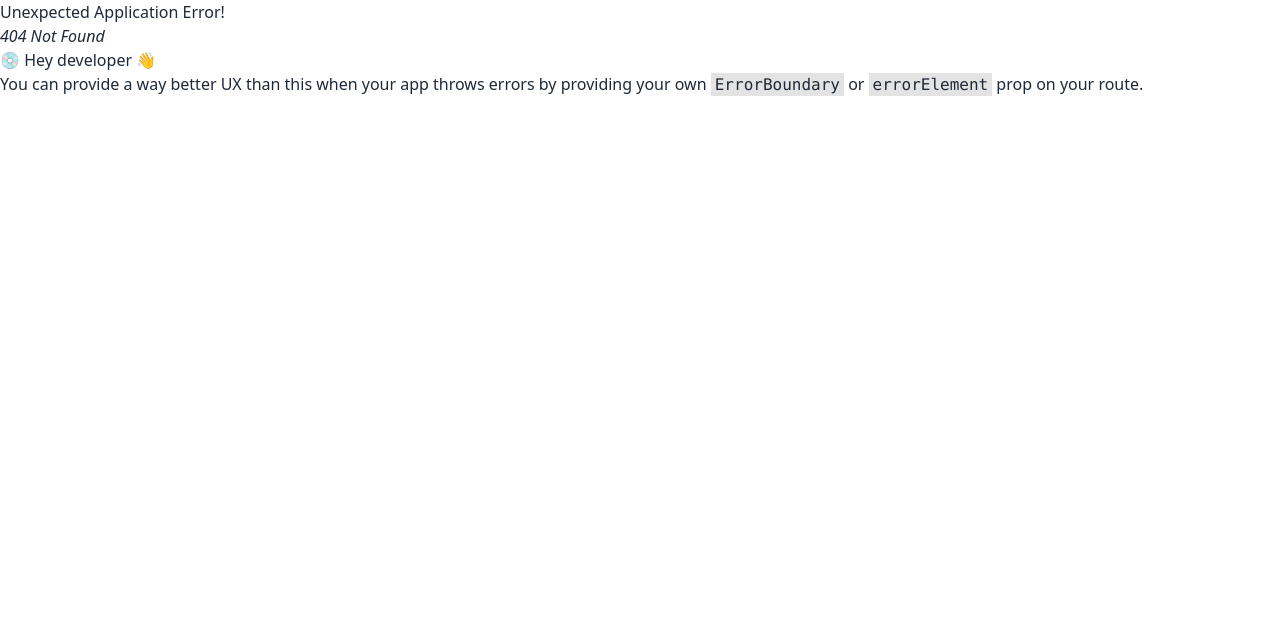
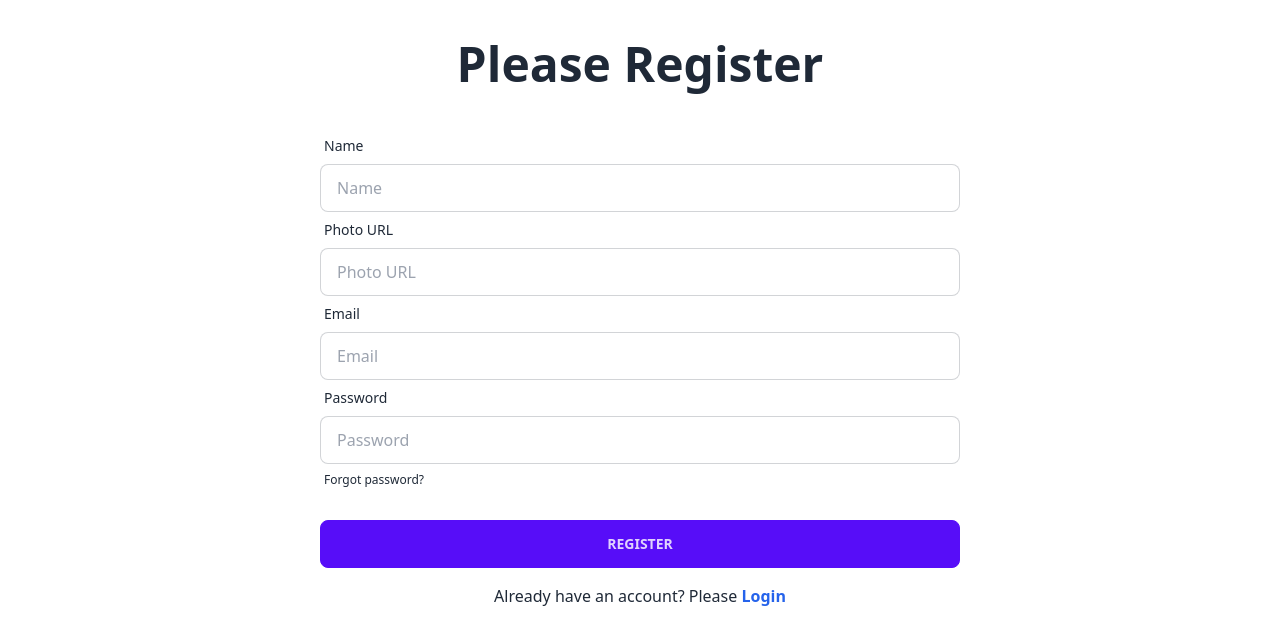
Before and after one commit to Asrafunnessa/a10brand-shop-client, a React (Vite) app: page /register in a window 1280 px wide. Before the commit this address had no page. Shown: the top 644 px of the page. Built offline with nearby package versions, Linux system fonts and the light colour scheme.

Commit message:
registration page set

```diff
--- a/src/Components/Registration.jsx
+++ b/src/Components/Registration.jsx
@@ -0,0 +1,57 @@
+import { Link } from "react-router-dom";
+
+const Registration = () => {
+
+    const handleRegister = e => {
+        e.preventDefault();
+        const form = e.target;
+        const email = form.email.value;
+        const password = form.password.value;
+        const name = form.name.value;
+        const photo = form.photo.value;
+        console.log(email, password, name, photo)
+    }
+
+    return (
+        <div>
+        <div>
+            <h2 className="text-5xl font-bold my-10 text-center">Please Register</h2>
+            <form onSubmit={handleRegister} className="md:w-3/4 lg:w-1/2 mx-auto">
+                <div className="form-control">
+                    <label className="label">
+                        <span className="label-text">Name</span>
+                    </label>
+                    <input type="text" name="name" placeholder="Name" className="input input-bordered" required />
+                </div>
+                <div className="form-control">
+                    <label className="label">
+                        <span className="label-text">Photo URL</span>
+                    </label>
+                    <input type="text" name="photo" placeholder="Photo URL" className="input input-bordered" required />
+                </div>
+                <div className="form-control">
+                    <label className="label">
+                        <span className="label-text">Email</span>
+                    </label>
+                    <input type="email" name="email" placeholder="Email" className="input input-bordered" required />
+                </div>
+                <div className="form-control">
+                    <label className="label">
+                        <span className="label-text">Password</span>
+                    </label>
+                    <input type="password" name="password" placeholder="Password" className="input input-bordered" required />
+                    <label className="label">
+                        <a href="#" className="label-text-alt link link-hover">Forgot password?</a>
+                    </label>
+                </div>
+                <div className="form-control mt-6">
+                    <button className="btn btn-primary">Register</button>
+                </div>
+            </form>
+            <p className="text-center mt-4">Already have an account? Please <Link className="text-blue-600 font-bold" to="/login">Login</Link></p>
+        </div>
+    </div>
+    );
+};
+
+export default Registration;
--- a/src/main.jsx
+++ b/src/main.jsx
@@ -9,6 +9,7 @@ import {
 } from "react-router-dom";
 import AddProduct from './Components/AddProduct.jsx';
 import Login from './Components/Login.jsx';
+import Registration from './Components/Registration.jsx';
 
 const router = createBrowserRouter([
   {
@@ -22,6 +23,10 @@ const router = createBrowserRouter([
   {
     path: '/login',
     element: <Login></Login>
+  },
+  {
+    path: '/register',
+    element: <Registration></Registration>
   }
 ]);
 
```
